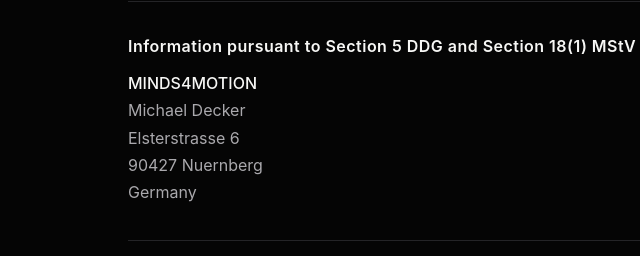
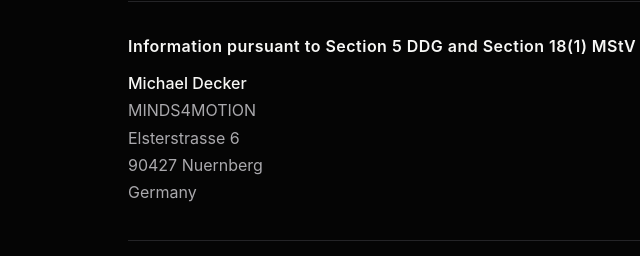
Before and after one commit to rwmt95ny9r-gif/minds4motion-website, a plain HTML site: page imprint.html in a window 1280 px wide. Shown: the part 353-609 px from the top of the page, 74-714 px from the left. Drawn offline with Linux system fonts and the light colour scheme.

Commit message:
Adjust provider name order in Imprint

```diff
--- a/imprint.html
+++ b/imprint.html
@@ -51,8 +51,8 @@
       <div class="legal">
         <section>
           <h2>Information pursuant to Section 5 DDG and Section 18(1) MStV</h2>
-          <p><strong>MINDS4MOTION</strong><br>
-          Michael Decker<br>
+          <p><strong>Michael Decker</strong><br>
+          MINDS4MOTION<br>
           Elsterstrasse 6<br>
           90427 Nuernberg<br>
           Germany</p>
```
